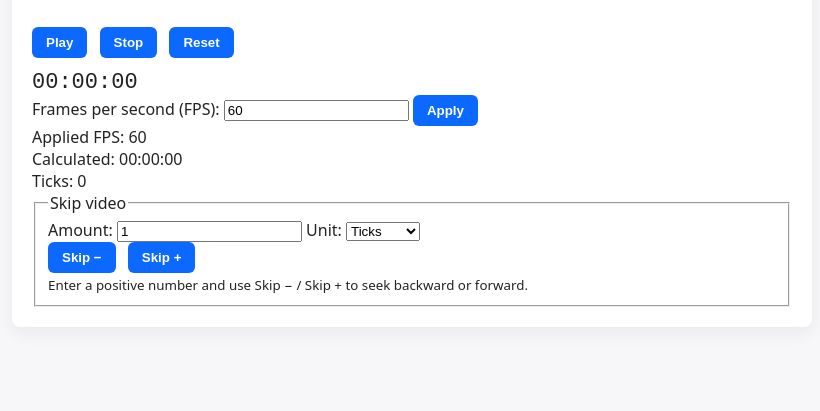
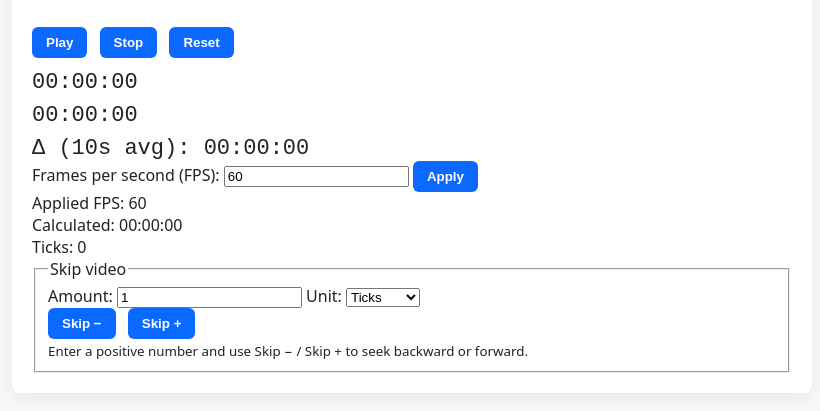
Before and after one commit to utleyca/yt_time_ticks, a website: page public/index.html in a window 1280 px wide. Shown: the part 127-538 px from the top of the page, without its empty margins (228-1048 px from the left). Drawn offline with Linux system fonts and the light colour scheme.

Commit message:
added delta

```diff
--- a/public/index.html
+++ b/public/index.html
@@ -18,7 +18,12 @@
             <button id="resetBtn" class="btn">Reset</button>
         </div>
 
-        <div id="timer" class="timer">00:00:00</div>
+        <div class="timers">
+            <div id="timer" class="timer">00:00:00</div>
+            <div id="playerTimer" class="timer">00:00:00</div>
+            <!-- New: 10-second average delta between timer and playerTimer -->
+            <div id="delta10sAvg" class="timer delta">Δ (10s avg): 00:00:00</div>
+        </div>
 
         <!-- New: FPS input and tick counter -->
         <section class="fps-section">
--- a/public/js/app.js
+++ b/public/js/app.js
@@ -36,7 +36,13 @@
     let tickAccumMs = 0;
     let lastTickUpdateMs = 0;
 
+    // Samples for calculating the 10-second moving-average delta between wall timer and player timer
+    // Each sample: { t: timestampMs, deltaMs: (wallElapsed - playerMs) }
+    let deltaSamples = [];
+
     const timerEl = () => document.getElementById('timer');
+    const playerTimerEl = () => document.getElementById('playerTimer');
+    const delta10sAvgEl = () => document.getElementById('delta10sAvg');
     const fpsInputEl = () => document.getElementById('fpsInput');
     const tickCounterEl = () => document.getElementById('tickCounter');
     const appliedFpsDisplayEl = () => document.getElementById('appliedFpsDisplay');
@@ -68,6 +74,53 @@
         // Continuous wall-clock display
         const tEl = timerEl();
         if (tEl) tEl.textContent = formatMs(elapsed);
+
+        // Compute player-derived timestamp (reads directly from the YouTube player when available)
+        // Do this independent of whether the playerTimer DOM node exists so delta calculation
+        // uses a correct playerMs fallback (wall elapsed) if player is unavailable.
+        let playerMs = Math.round(elapsed);
+        if (player && typeof player.getCurrentTime === 'function') {
+            try {
+                const secs = Number(player.getCurrentTime());
+                if (Number.isFinite(secs) && secs >= 0) {
+                    playerMs = Math.round(secs * 1000);
+                }
+            } catch (e) {
+                // keep fallback playerMs = elapsed
+            }
+        }
+
+        // Update playerTimer element if present
+        const pEl = playerTimerEl();
+        if (pEl) pEl.textContent = formatMs(playerMs);
+
+        // Update 10-second average delta samples and UI
+        // delta is wallElapsed - playerMs (positive means wall clock ahead of player)
+        const deltaEl = delta10sAvgEl();
+        if (deltaEl) {
+            // add current sample
+            deltaSamples.push({ t: now, deltaMs: Math.round(elapsed - playerMs) });
+
+            // remove samples older than 10 seconds
+            const windowMs = 10000;
+            while (deltaSamples.length && (now - deltaSamples[0].t > windowMs)) {
+                deltaSamples.shift();
+            }
+
+            // compute average
+            let avgMs = 0;
+            if (deltaSamples.length) {
+                const sum = deltaSamples.reduce((s, v) => s + v.deltaMs, 0);
+                avgMs = Math.round(sum / deltaSamples.length);
+            }
+
+            // display signed average with formatted absolute time
+            const sign = avgMs > 0 ? '+' : (avgMs < 0 ? '-' : '');
+            deltaEl.textContent = `Δ (10s avg): ${sign}${formatMs(Math.abs(avgMs))}`;
+
+            // lightweight debug to confirm delta update path executed (remove when satisfied)
+            console.debug('delta10sAvg updated', { avgMs, samples: deltaSamples.length });
+        }
 
         // Advance tick state independently while running
         if (running) {
@@ -102,8 +155,6 @@
         if (calcEl) {
             if (tickCount !== lastShownTick) {
                 lastShownTick = tickCount;
-                // Use a fixed baseline FPS for time conversion so raising appliedFps
-                // increases tick accumulation rate relative to wall clock.
                 const calcMs = Math.round((tickCount / DEFAULT_FPS) * 1000);
                 calcEl.textContent = `Calculated: ${formatMs(calcMs)}`;
             }
@@ -130,6 +181,9 @@
                 onStateChange: function () { /* optional */ }
             }
         });
+
+        // Ensure UI shows player time as soon as player exists
+        updateUi();
     };
 
     function play() {
@@ -168,6 +222,9 @@
         tickCount = 0;
         tickAccumMs = 0;
         lastTickUpdateMs = performance.now();
+
+        // reset delta samples for the 10s average
+        deltaSamples = [];
 
         // ensure calculated clock updates immediately
         lastShownTick = -1;
```
